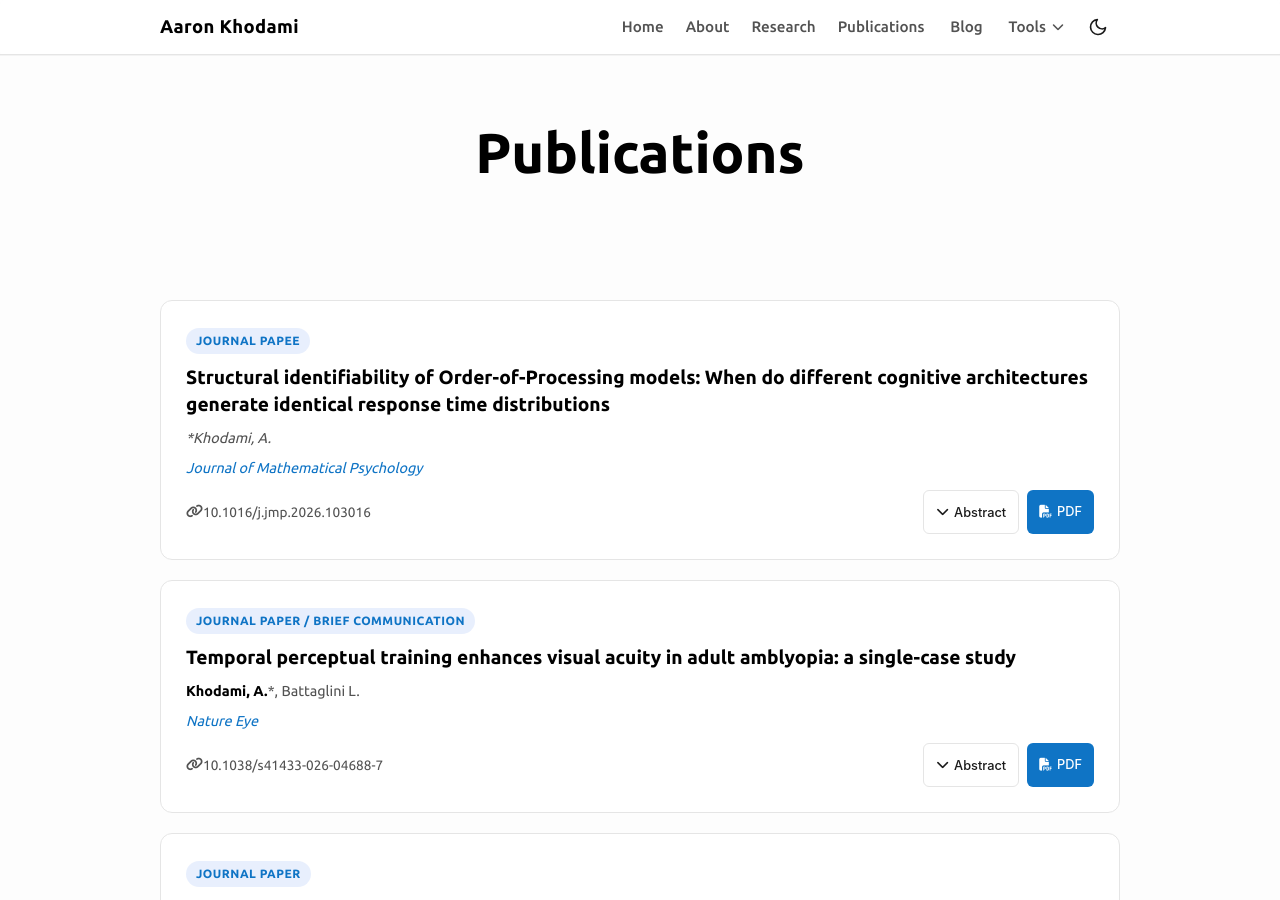
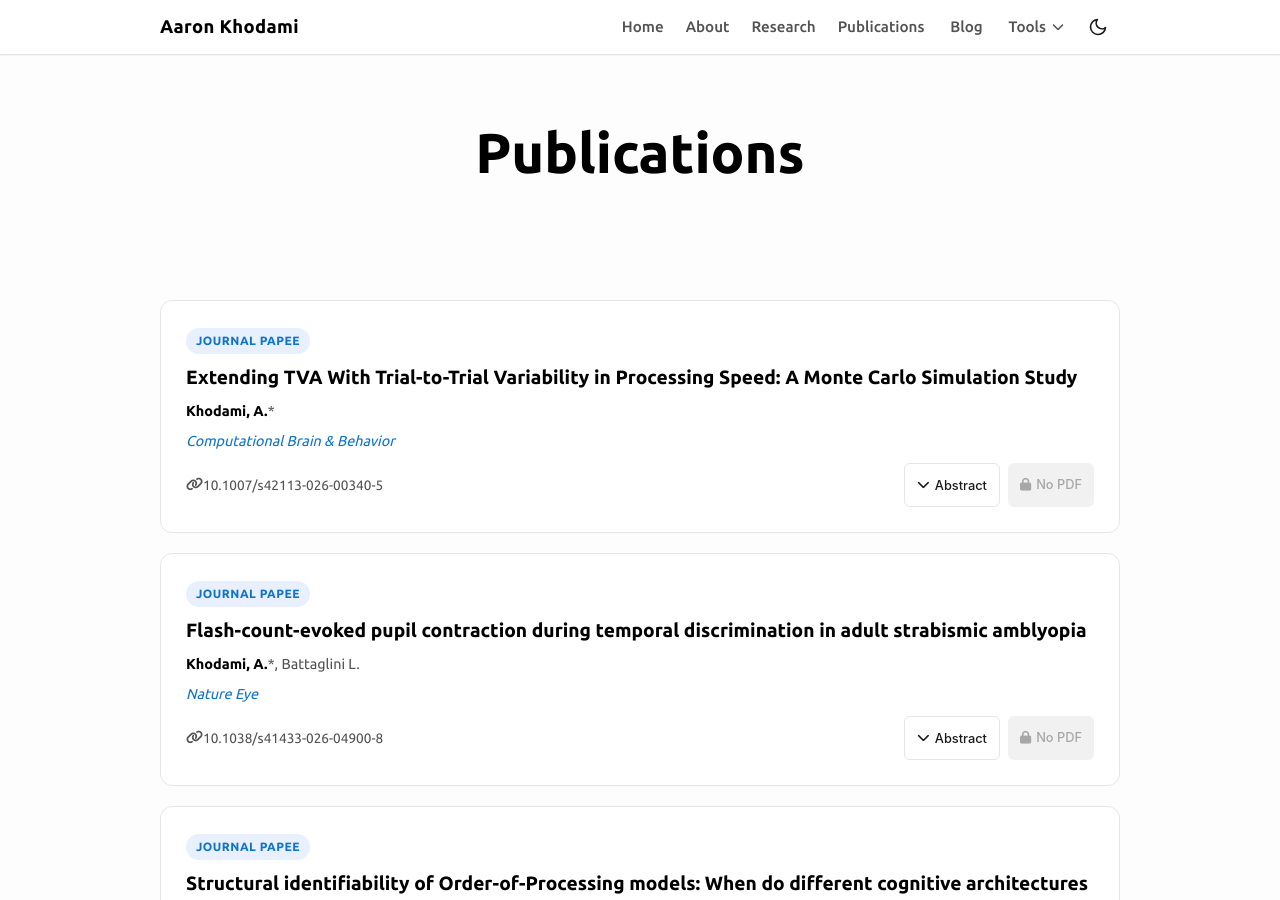
Before and after one commit to Aaronkhodami/aaronkhodami.github.io, a Jekyll site: the page built from publications.md, in a window 1280 px wide and 900 px high. Built offline with Jekyll 4.4.1, drawn with Linux system fonts in a browser that asks for light colours.

Commit message:
Update publications.yml

```diff
--- a/_data/publications.yml
+++ b/_data/publications.yml
@@ -1,3 +1,19 @@
+- title: "Extending TVA With Trial-to-Trial Variability in Processing Speed: A Monte Carlo Simulation Study"
+  type: "Journal Papee"
+  authors: "**Khodami, A.***"
+  journal: "Computational Brain & Behavior"
+  abstract: ""
+  doi: "10.1007/s42113-026-00340-5"
+  pdf: ""
+
+- title: "Flash-count-evoked pupil contraction during temporal discrimination in adult strabismic amblyopia"
+  type: "Journal Papee"
+  authors: "**Khodami, A.***, Battaglini L."
+  journal: "Nature Eye"
+  abstract: ""
+  doi: "10.1038/s41433-026-04900-8"
+  pdf: ""
+
 - title: "Structural identifiability of Order-of-Processing models: When do different cognitive architectures generate identical response time distributions"
   type: "Journal Papee"
   authors: "**Khodami, A.*"
```
